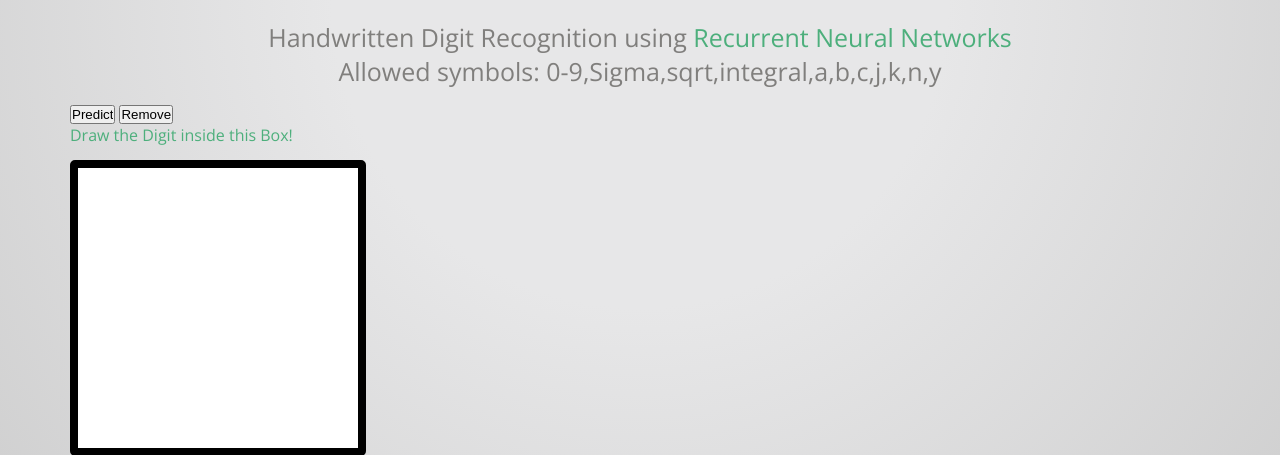
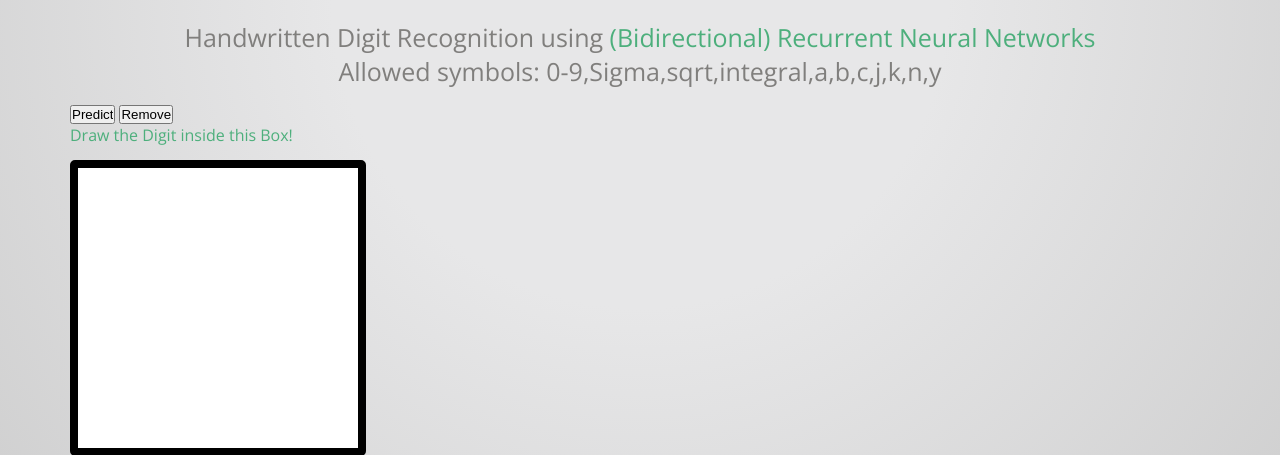
Before and after one commit to rosepark222/keras_deploy, a Flask app: page / in a window 1280 px wide. Shown: the top 455 px of the page. Run offline with Flask 2, Linux system fonts and the light colour scheme; parts of the project's set-up code (start-up, migrations or seed data) failed here and were passed over; some libraries are stand-ins or nearby versions.

Commit message:
bidirectional

```diff
--- a/main.py
+++ b/main.py
@@ -360,13 +360,16 @@ def predict2():
 	strokes[:,1] =  strokes[:,1] - strokes[ mmm[1] ][1]
 
 	max_idx = np.argmax(strokes, axis = 0)
+
+	scale = max(strokes[ max_idx[0] ][0], strokes[ max_idx[1] ][1])
 	#print ("max_idx")
 	#print( max_idx)
-	strokes[:,0] =  strokes[:,0]/strokes[ max_idx[0] ][0] * 100
-	strokes[:,1] =  strokes[:,1]/strokes[ max_idx[1] ][1] * 100
-	#print("strokes")
-	#print(strokes)
+	strokes[:,0] =  strokes[:,0]/scale * 100
+	strokes[:,1] =  strokes[:,1]/scale * 100
+	print("strokes")
+
 	x = strokes.reshape(1, len(strokes), 2)
+	print(x)
 	with graph.as_default():
 		#perform the prediction
 		out = model.predict(x)
--- a/model/load.py
+++ b/model/load.py
@@ -8,12 +8,12 @@ from tensorflow.python.keras.models import load_model
 
 
 def init():
-	json_file = open('model.json','r')
+	json_file = open('deploy_model_epoch599.json','r')
 	loaded_model_json = json_file.read()
 	json_file.close()
 	loaded_model = model_from_json(loaded_model_json)
 	#load woeights into new model
-	loaded_model.load_weights("model.h5")
+	loaded_model.load_weights("deploy_model_epoch599.h5")
 	print("Loaded Model from disk")
 
 	#compile and evaluate loaded model
--- a/static/index.js
+++ b/static/index.js
@@ -14,7 +14,7 @@
 	context.fillStyle="white";
 	context.fillRect(0,0,canvas.width,canvas.height);
 	context.color = "black";
-	context.lineWidth = 10;
+	context.lineWidth = 5;
     context.lineJoin = context.lineCap = 'round';
 
 	debug();
--- a/templates/index.html
+++ b/templates/index.html
@@ -2,7 +2,7 @@
 <html>
 <head>
   <meta charset="UTF-8">
-  <title>Handwritten Digit Recognition using Recurrent Neural Networks</title>
+  <title>Yahoo!!!!</title>
   <title>0-9,Sigma,sqrt,integral,a,b,c,j,k,n,y</title>
 
 
@@ -13,7 +13,7 @@
 
 <body>
 
-		<h1>Handwritten Digit Recognition using <span>Recurrent Neural Networks</span> <br> Allowed symbols: 0-9,Sigma,sqrt,integral,a,b,c,j,k,n,y</h1>
+		<h1>Handwritten Digit Recognition using <span>(Bidirectional) Recurrent Neural Networks</span> <br> Allowed symbols: 0-9,Sigma,sqrt,integral,a,b,c,j,k,n,y</h1>
 
 		<canvas id="canvas" width="280" height="280" style="border:8px solid; float: left; margin: 70px; margin-top:160px;  border-radius: 5px; cursor: crosshair;"></canvas>
 		<div id="debug" style="margin:65px; margin-top:100px;">
```
Also changed, not shown: deploy_model_epoch599.json (added, +1 -0 lines), model/model.json (deleted, +0 -1 lines), deploy_model_epoch600.json (renamed from model.json), 4 other files.
